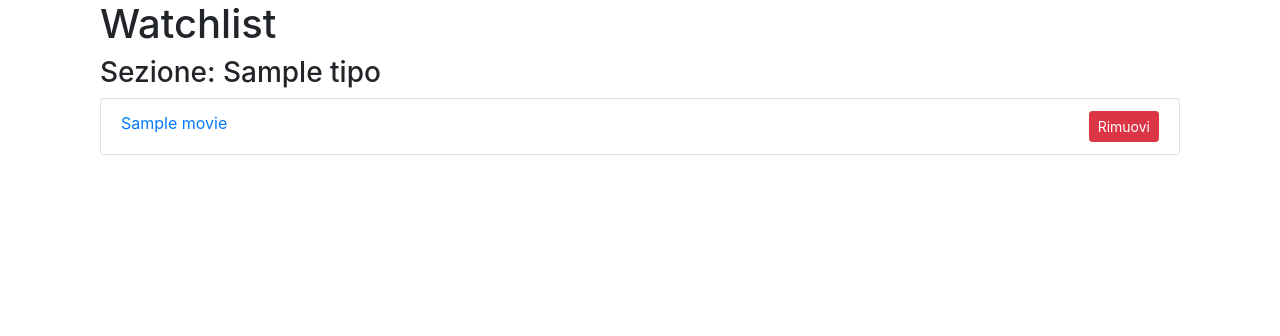
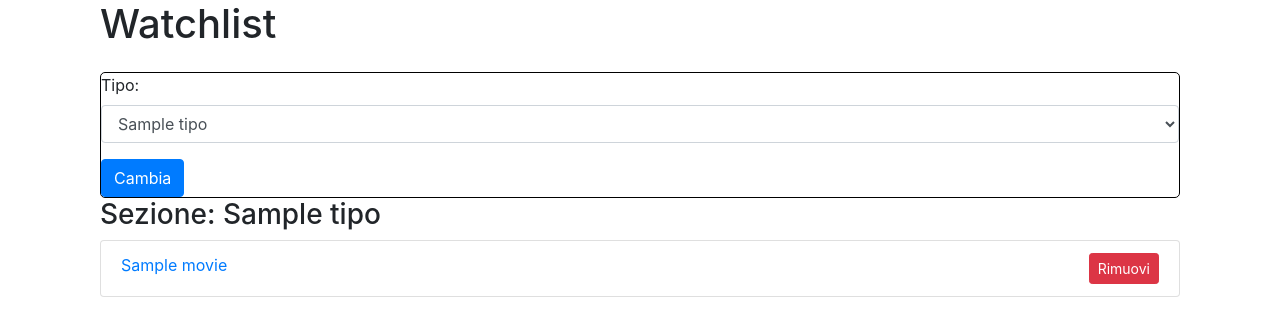
Before and after one commit to MirkoMolteni/ProjectMovie, a Python web app: template templates/watchlist.html in a window 1280 px wide. Shown: the part 56-392 px from the top of the page. Run offline with Jinja, Linux system fonts and the light colour scheme; the template is opened without the code that fills it: most values are stand-ins (such as "Sample title", 1, 10 or a date in 2020); some libraries are stand-ins or nearby versions.

Commit message:
Terminato filtro sul tipo della watchlist

```diff
--- a/templates/watchlist.html
+++ b/templates/watchlist.html
@@ -7,14 +7,27 @@
 {% block content %}
   <div class="container">
     <h1>Watchlist</h1>
+    <div class="mt-4" style="border: 1px solid black; border-radius: 5px;">
+      <form action="/change_watchlist_type" method="post">
+        <div class="form-group">
+          <label for="tipoWatchlist">Tipo:</label>
+          <select name="watchlist_type" id="tipoWatchlist" class="form-control">
+            {% for tipo in tipi %}
+              <option value="{{ tipo[0] }}">{{ tipo[1] }}</option>
+            {% endfor %}
+          </select>
+        </div>
+        <button type="submit" class="btn btn-primary">Cambia</button>
+      </form>
+    </div>
     {% if filtro == 0 %}
-        <h3>Sezione: Nessuno</h3>
+      <h3>Sezione: Nessuno</h3>
     {% else %}
-        <h3>Sezione: {{ tipi[filtro - 1][1] }}</h3>
+      <h3>Sezione: {{ tipi[filtro - 1][1] }}</h3>
     {% endif %}
     <ul class="list-group">
       {% for movie in movies %}
-      <li class="list-group-item">
+        <li class="list-group-item">
           <a href="/movie/{{ movie[2] }}">{{ movie[4] }}</a>
           <a href="/remove_from_watchlist/{{ movie[2] }}" class="btn btn-danger btn-sm float-right">Rimuovi</a>
         </li>
```
Also changed, not shown: API.py (+9 -1 lines).
